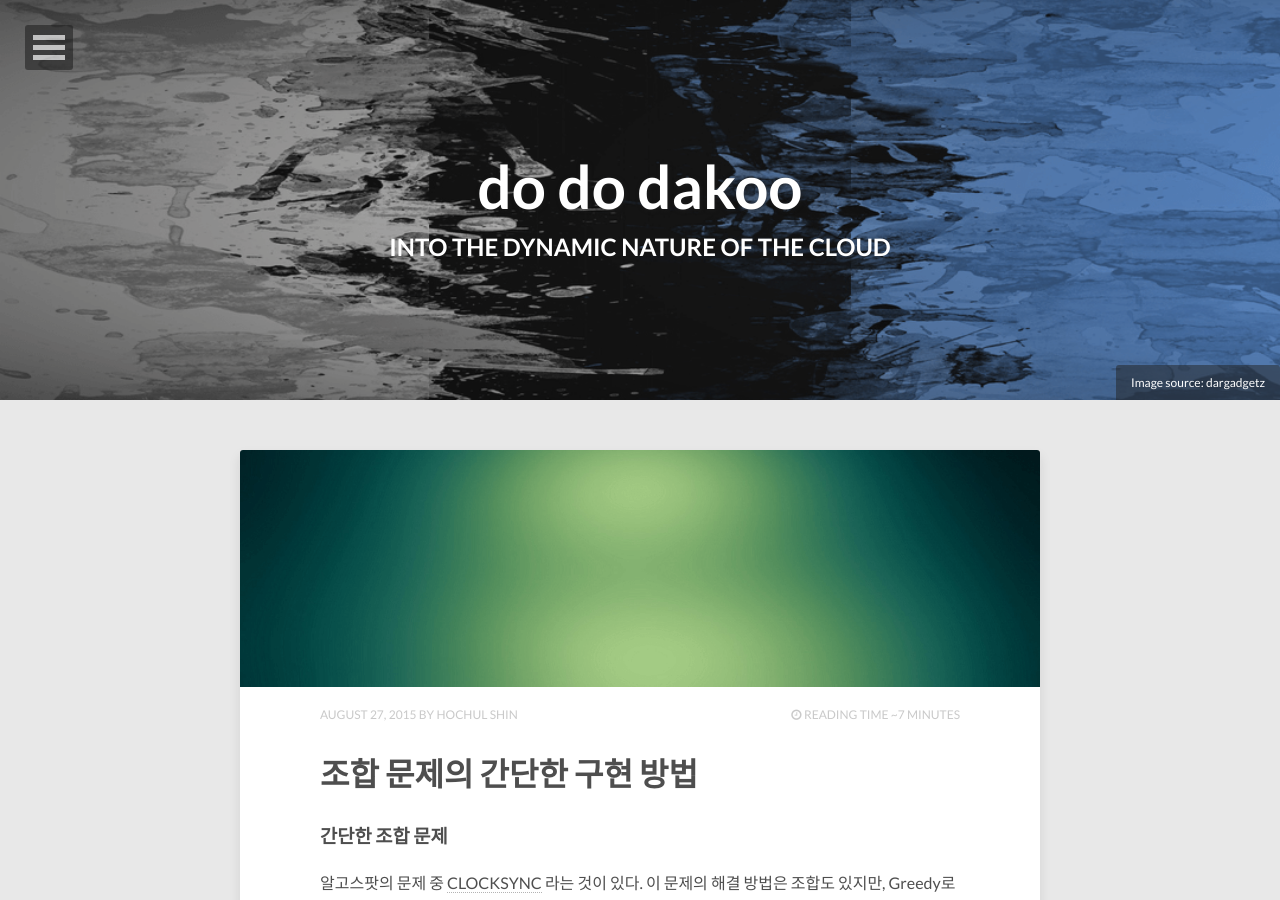
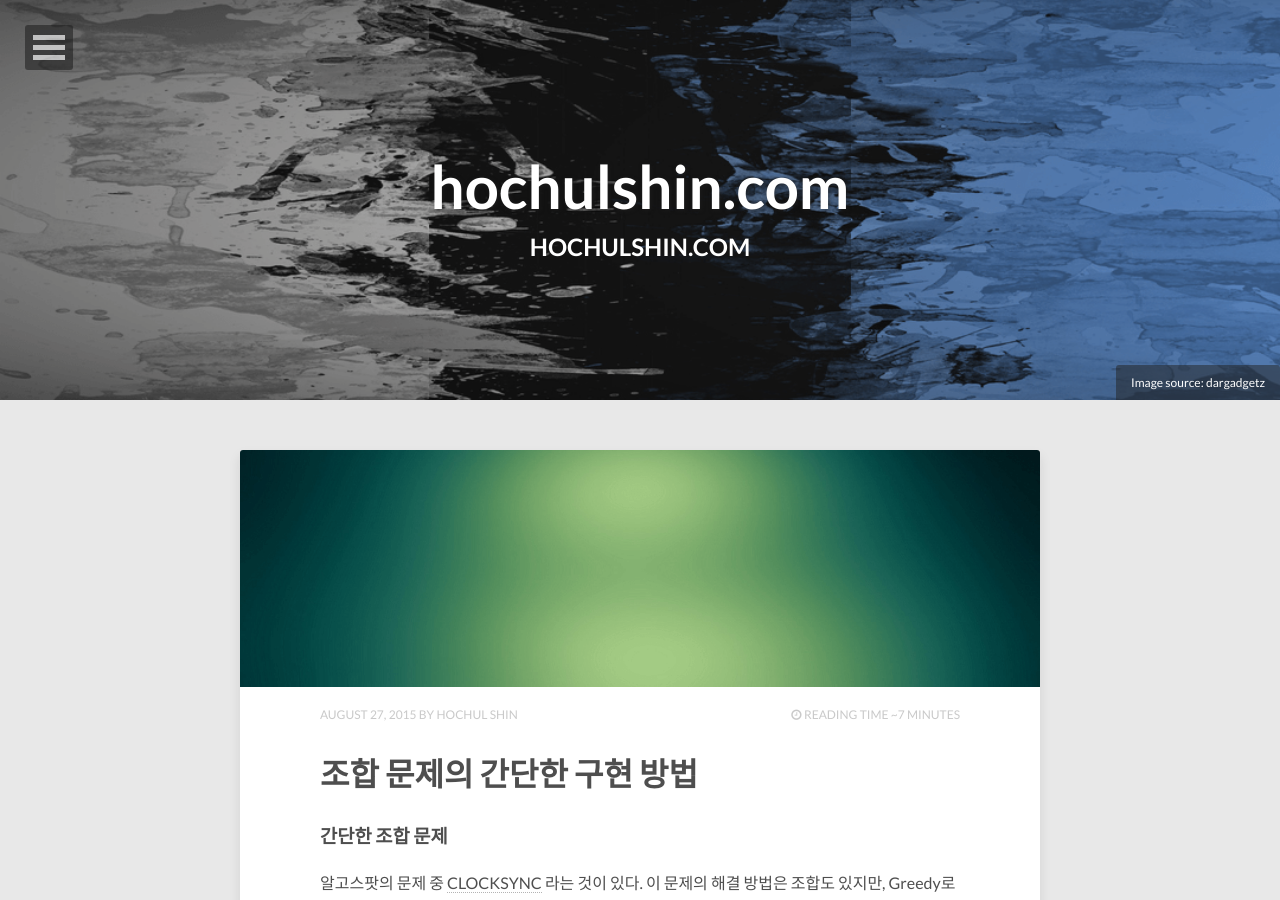
Before and after one commit to dakoo/dakoo.github.io, a Jekyll site: the page built from index.html, in a window 1280 px wide and 900 px high. Built offline with Jekyll 4.4.1, drawn with Linux system fonts in a browser that asks for light colours; nearby versions of some CDN libraries; the list of posts is cut into pages by our own code; comment, search, counter and statistics services are not loaded.

Commit message:
제목 수정

```diff
--- a/_config.yml
+++ b/_config.yml
@@ -1,4 +1,4 @@
-title:            do do dakoo
+title:            hochulshin.com
 description:      just everything I learn
 disqus_shortname: dakoogithubio
 reading_time:     true
@@ -11,7 +11,7 @@
 owner:
   name:           Hochul Shin
   avatar:         avatar.jpg
-  bio:            "Software development professional"
+  bio:            "Software engineer"
   email:
   # Social networking links used in footer. Update and remove as you like.
   twitter:
--- a/index.html
+++ b/index.html
@@ -1,7 +1,7 @@
 ---
 layout: post-index
-title: into the dynamic nature of the cloud
-description: "into the dynamic nature of the cloud"
+title: hochulshin.com
+description: ""
 image:
   feature: front.png
   credit: dargadgetz
```
